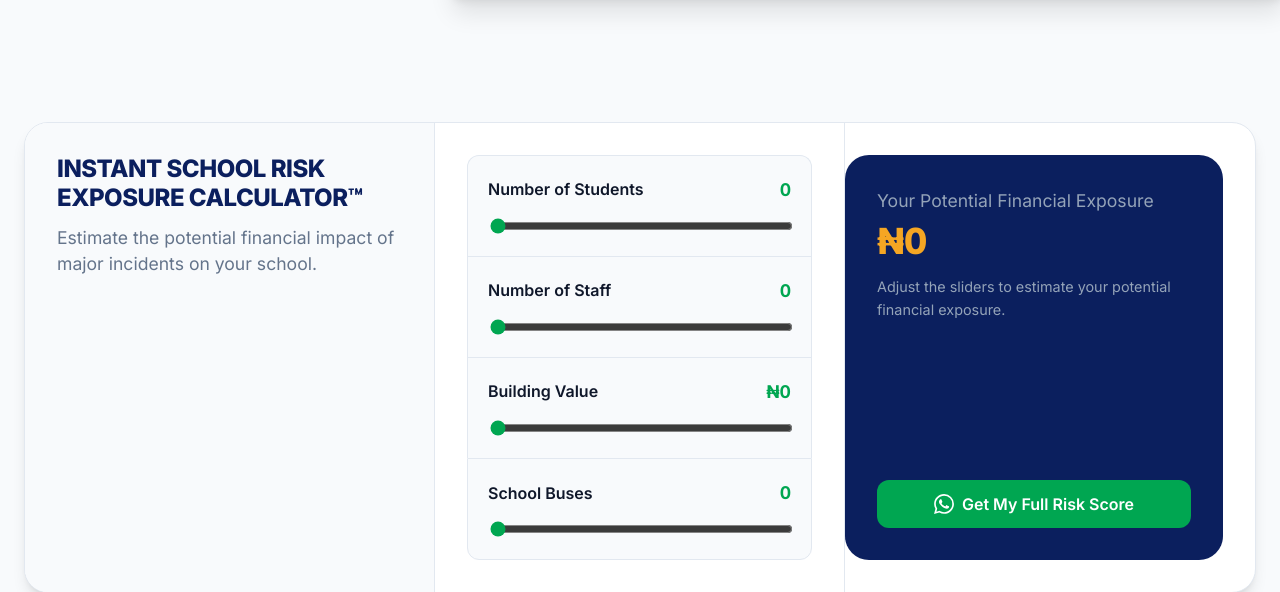
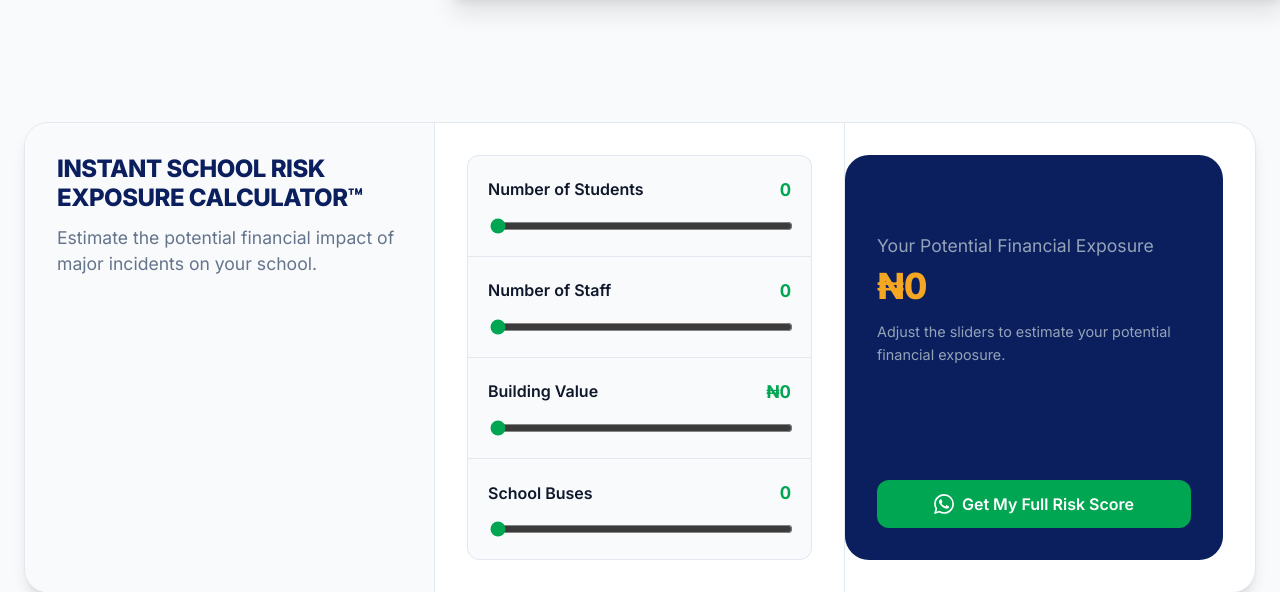
Before and after one commit to olaakanbi77/CoverScoreAI, a Node server app: page / in a window 1280 px wide. Shown: the part 731-1323 px from the top of the page. Run offline with Node 20, Linux system fonts and the light colour scheme; some libraries are stand-ins or nearby versions.

Commit message:
Vertically center potential exposure text in calculator output

```diff
--- a/src/views/landing.hbs
+++ b/src/views/landing.hbs
@@ -100,9 +100,11 @@
             <!-- Injected via JS based on industry -->
           </div>
           <div class="calc-output">
-            <div class="calc-output-title">Your Potential Financial Exposure</div>
-            <div class="calc-output-val" id="exposureTotal">₦0</div>
-            <div class="calc-output-desc" id="exposureDesc">Based on your inputs, a major incident could expose you to significant losses.</div>
+            <div style="margin: auto 0;">
+              <div class="calc-output-title">Your Potential Financial Exposure</div>
+              <div class="calc-output-val" id="exposureTotal">₦0</div>
+              <div class="calc-output-desc" id="exposureDesc">Based on your inputs, a major incident could expose you to significant losses.</div>
+            </div>
             <a href="/start-whatsapp?text={{trigger}}" class="btn btn-green">
               <svg width="20" height="20" viewBox="0 0 24 24" fill="currentColor" xmlns="http://www.w3.org/2000/svg"><path d="M17.472 14.382c-.297-.149-1.758-.867-2.03-.967-.273-.099-.471-.148-.67.15-.197.297-.767.966-.94 1.164-.173.199-.347.223-.644.075-.297-.15-1.255-.463-2.39-1.475-.888-.788-1.489-1.761-1.663-2.059-.173-.297-.018-.458.13-.606.134-.133.298-.347.446-.52.149-.174.198-.298.298-.497.099-.198.05-.371-.025-.52-.075-.149-.669-1.612-.916-2.207-.242-.579-.487-.5-.669-.51-.173-.008-.371-.01-.57-.01-.198 0-.52.074-.792.372-.272.297-1.04 1.016-1.04 2.479 0 1.462 1.065 2.875 1.213 3.074.149.198 2.095 3.2 5.077 4.487.709.306 1.262.489 1.694.625.712.227 1.36.195 1.871.118.571-.085 1.758-.719 2.006-1.413.248-.694.248-1.289.173-1.413-.074-.124-.272-.198-.57-.347m-5.421 7.403h-.004a9.87 9.87 0 01-5.031-1.378l-.361-.214-3.741.982.998-3.648-.235-.374a9.86 9.86 0 01-1.51-5.26c.001-5.45 4.436-9.884 9.888-9.884 2.64 0 5.122 1.03 6.988 2.898a9.825 9.825 0 012.893 6.994c-.003 5.45-4.437 9.884-9.885 9.884m8.413-18.297A11.815 11.815 0 0012.05 0C5.495 0 .16 5.335.157 11.892c0 2.096.547 4.142 1.588 5.945L.057 24l6.305-1.654a11.882 11.882 0 005.683 1.448h.005c6.554 0 11.89-5.335 11.893-11.893a11.821 11.821 0 00-3.48-8.413z"/></svg>
               Get My Full Risk Score
```
